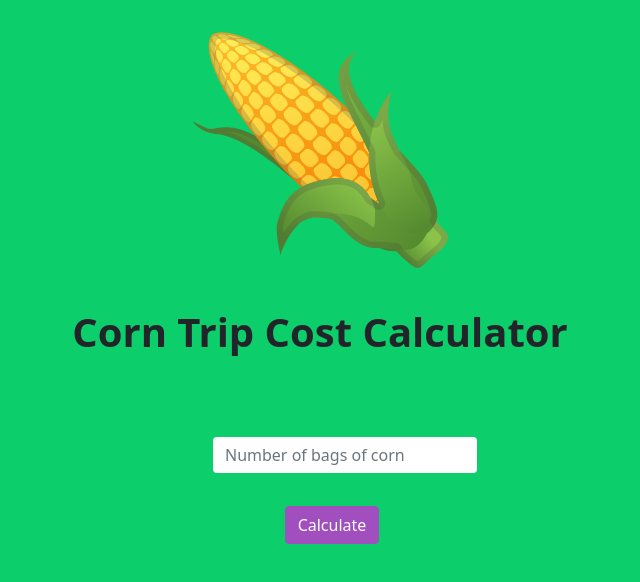
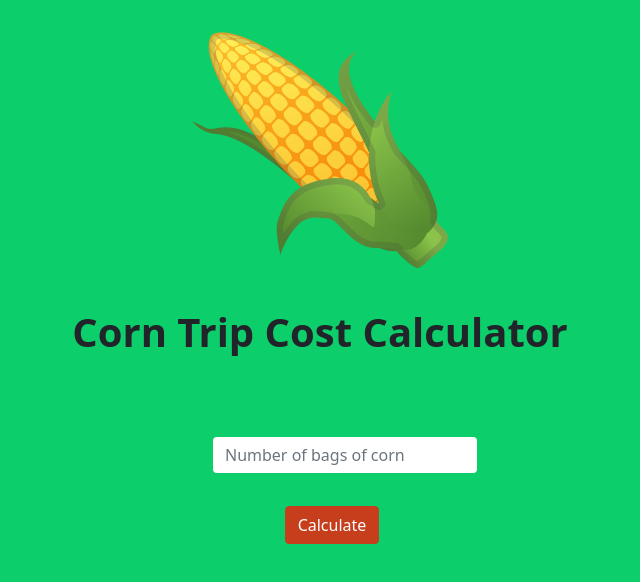
Before and after one commit to miranda-hawkes/corn-trip-cost-calculator, a React (Create React App) app: page / in a window 1280 px wide. Shown: the top 582 px of the page, without its empty margins (320-960 px from the left). Built offline with nearby package versions, Linux system fonts and the light colour scheme.

Commit message:
Fiddling with colours

```diff
--- a/src/App.css
+++ b/src/App.css
@@ -25,6 +25,10 @@ html {
   width: 15em;
 }
 
+.middle {
+  vertical-align: middle;
+}
+
 *, ::after, ::before {
   box-sizing: content-box!important;
 }
@@ -40,14 +44,14 @@ h1.text-center {
 }
 
 button {
-  background-color: #a14ebf!important;
-  border-color: #a14ebf!important;
+  background-color: #c73e1d!important;
+  border-color: #c73e1d!important;
 }
 
 #result-num-trips, #result {
   color: white;
-  background-color: #c73e1d;
-  border: 1px solid #c73e1d!important;
+  background-color: #a14ebf;
+  border: 1px solid #a14ebf!important;
 }
 
 .result {
@@ -55,5 +59,5 @@ button {
 }
 
 label {
-  color: black;
+  font-weight: 500;
 }
--- a/src/App.js
+++ b/src/App.js
@@ -51,7 +51,7 @@ function App() {
 
   return (
 
-    <Jumbotron>
+    <Jumbotron className="middle">
 
       <img src={"./corn.png"} id="corn"/>
       <div class="d-flex p-12">
```
Also changed, not shown: 1 other file (tests, documents, lock files or other folders).
